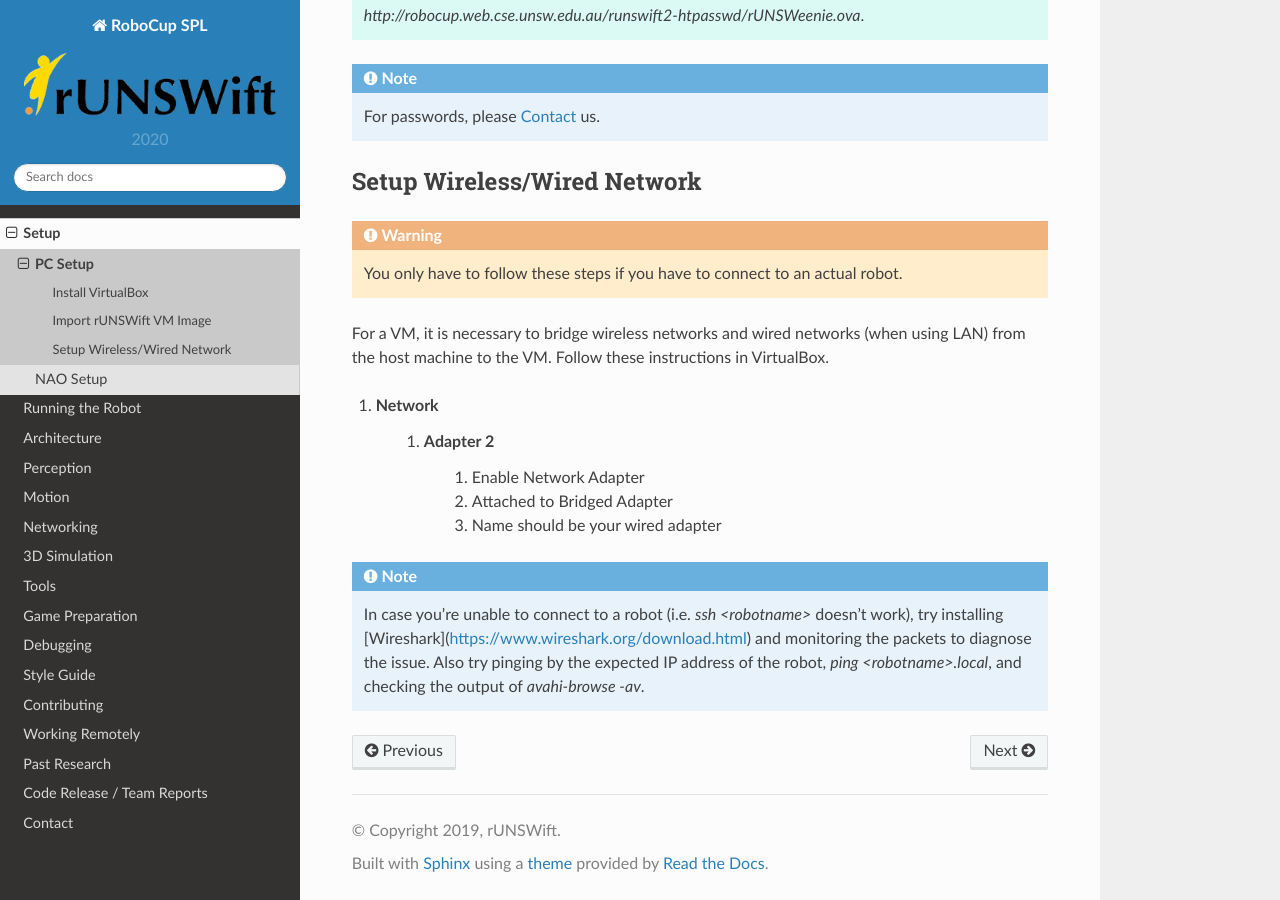
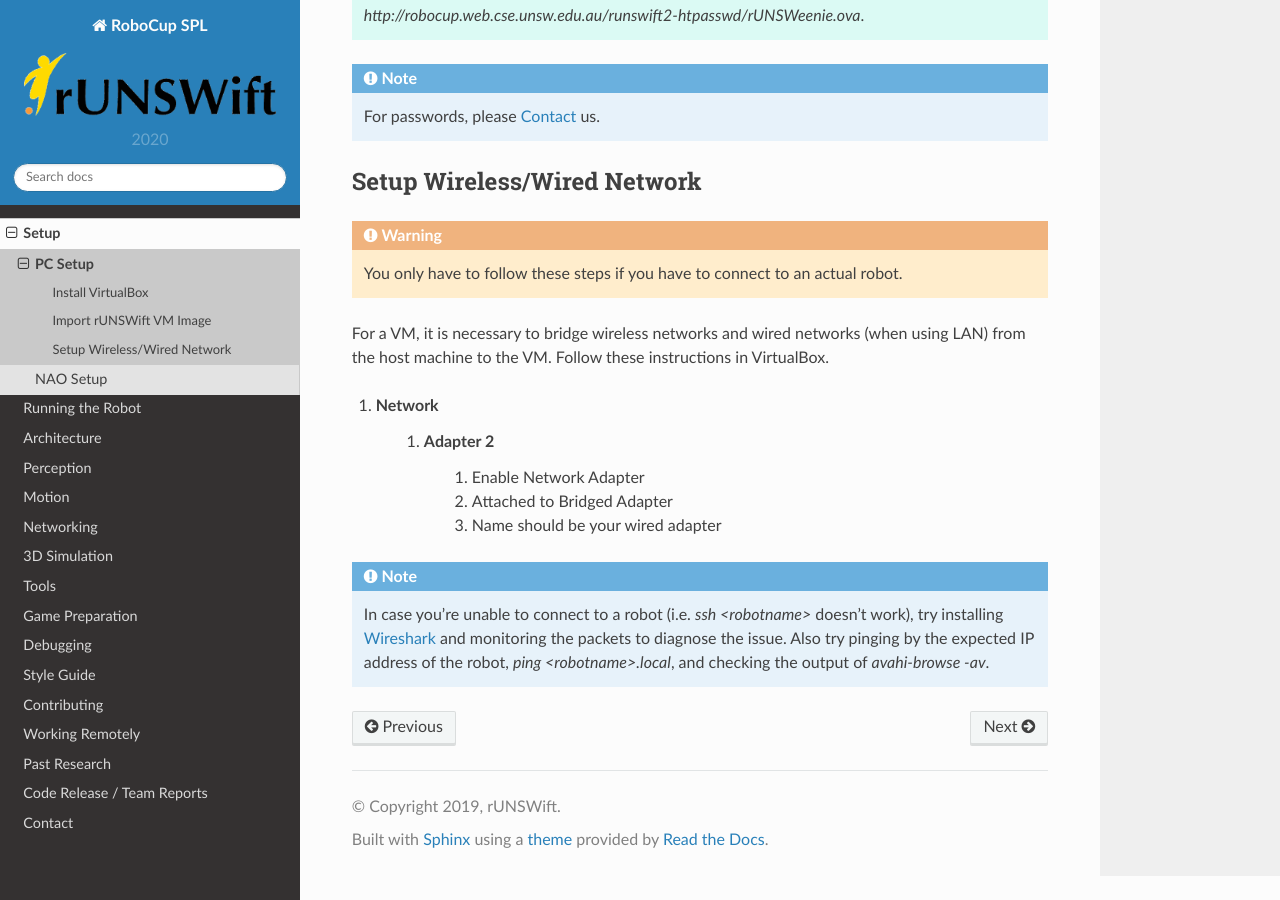
Before and after one commit to UNSWComputing/rUNSWift-docs, a Sphinx documentation site: the page built from source/setup/pc_setup.rst, in a window 1280 px wide and 900 px high, scrolled down 1309 px. Built offline with Sphinx 7.4.7 and the Read the Docs theme 2.0.0, drawn with Linux system fonts in a browser that asks for light colours.

Commit message:
pc_setup.rst: Fix link syntax
See VirtualBox around line 15 for an example: https://github.com/UNSWComputing/rUNSWift-docs/commit/7387d025595dba93b0b5cdac24915746bf8f6b4d#diff-c019170d1c9b6f592992d1a20eca9dfe985161ceee19a3a5ead4032bf7787ed2L15

Introduced in #26, sorry for missing it.

```diff
--- a/source/setup/pc_setup.rst
+++ b/source/setup/pc_setup.rst
@@ -73,4 +73,4 @@
         #. Name should be your wired adapter
 
 .. note::
-    In case you're unable to connect to a robot (i.e. `ssh <robotname>` doesn't work), try installing [Wireshark](https://www.wireshark.org/download.html) and monitoring the packets to diagnose the issue. 	Also try pinging by the expected IP address of the robot, `ping <robotname>.local`, and checking the output of `avahi-browse -av`.
+    In case you're unable to connect to a robot (i.e. `ssh <robotname>` doesn't work), try installing `Wireshark <https://www.wireshark.org/download.html>`_ and monitoring the packets to diagnose the issue. 	Also try pinging by the expected IP address of the robot, `ping <robotname>.local`, and checking the output of `avahi-browse -av`.
```
